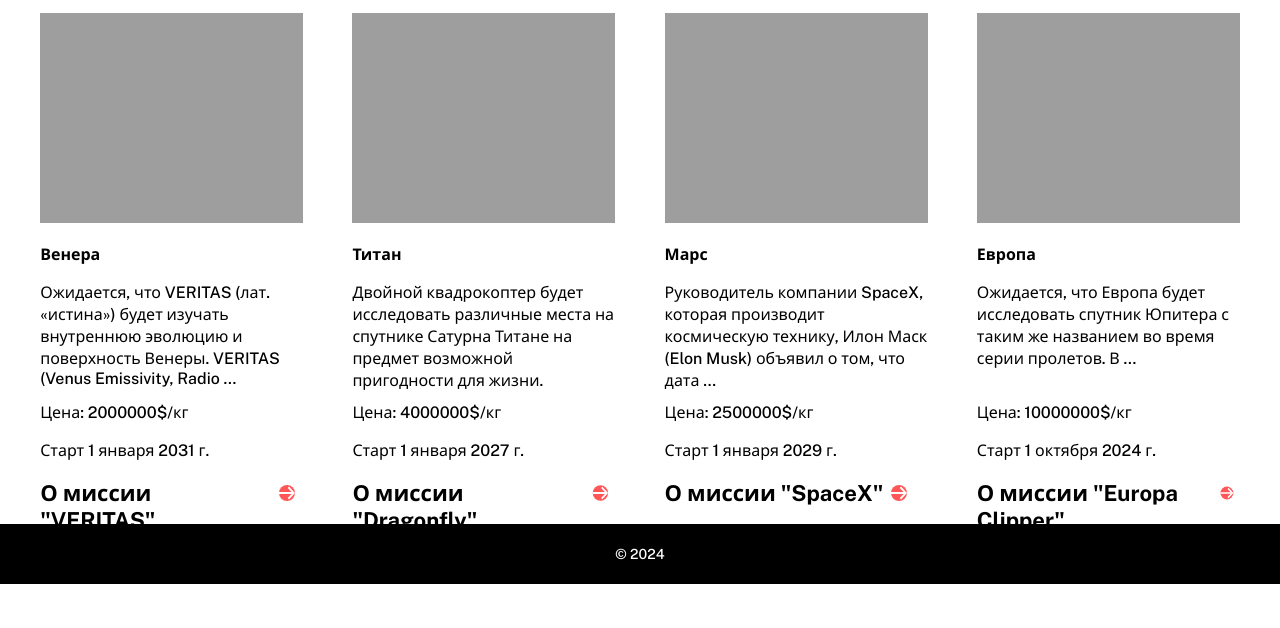
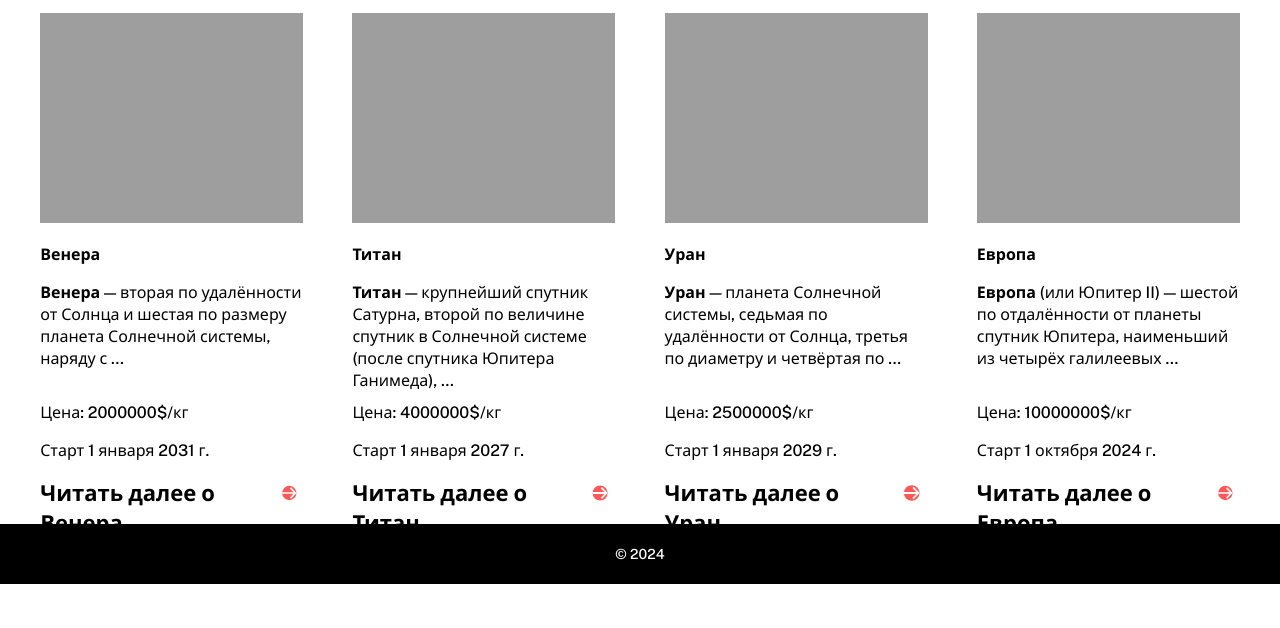
Before and after one commit to crrrscnt/AMS-Backend, a Django app: page / in a window 1280 px wide. Shown: the part 216-844 px from the top of the page. Before the commit the page ends 800 px from the top, so only its background shows below. Run offline with Django 5.2, Linux system fonts and the light colour scheme.

Commit message:
Correction 1

```diff
--- a/lab1/templates/detail.html
+++ b/lab1/templates/detail.html
@@ -11,7 +11,6 @@
         <p>{{ content|safe }}</p>
         <p>Стоимость установки научного оборудования: {{ cost }}$/кг</p>
         <!-- FOR TEST
-        <p class="down"><a href="{% url 'add_to_order' id %}" class="card-button">
             Добавить в заявку</a></p>
         -->
     </div>
--- a/lab1/templates/index.html
+++ b/lab1/templates/index.html
@@ -7,10 +7,11 @@
   <!--<h1>{{ title }}</h1>-->
   <div class="container-upper">
     <form method="get">
-        <label for="search_query"></label><input style="margin-right: 30px; color: grey" type="text" id="search_query" name="search_query" value="{{ search_query }}">
+        <label for="search_query"></label><input style="margin-right: 30px; color: grey" type="text" id="search_query"
+                                                 name="spaceobject" value="{{ search_query }}">
     </form>
     <div class="image-container">
-      <a href="{% url 'order' %}">
+      <a href="{% url 'order' 1 %}">
         <img src="http://localhost:9000/lab1/images/cart.png" alt="Cart Image">
         <div class="text-overlay">{{ count }}</div>
       </a>
@@ -32,7 +33,7 @@
         Цена: {{ p.price }}$/кг<p>Старт {{ p.start }}</p>
         {% endautoescape %}
         <p>
-          <a href="{% url 'detail' p.id %}" class="button-primary" style="font-size: 22px">О миссии "{{ p.mission }}"
+          <a href="{% url 'detail' p.id %}" class="button-primary" style="font-size: 22px">Читать далее о {{ p.title }}
             <svg width="32px" height="32px" viewBox="0 0 32 32" xmlns="http://www.w3.org/2000/svg">
               <circle class="button-primary-circle" style="fill: red" cx="16" cy="16" r="8"></circle>
               <path style="fill: white" d="M8 16.956h12.604l-3.844 4.106 1.252 1.338L24 16l-5.988-6.4-1.252 1.338 3.844 4.106H8v1.912z"></path>
--- a/lab1/templates/order.html
+++ b/lab1/templates/order.html
@@ -29,10 +29,10 @@
           <table class="order-list-item">
             <tr>
               <td class="order-list-item-img">
-                <img src="http://localhost:9000/lab1/images/{{ order.id }}.jpg" alt="{{ order.title }}" class="img">
+                <img src="http://localhost:9000/lab1/images/{{ order.ord_vis }}.jpg" alt="{{ order.title }}" class="img">
               </td>
               <td class="order-list-item-info">
-                <div>Объект — {{ order.title }}. Миссия "{{ order.mission }}"</div>
+                <div>Объект — {{ order.title }}. АМС — "{{ order.ais }}"</div>
                   <div style="font-size: 14px">{{ order.content|truncatewords:10 }}</div>
                 <div>Стоимость: {{ order.price }}$/кг
                 <p>Планируемый старт: {{ order.start }}</p></div>
--- a/lab1/urls.py
+++ b/lab1/urls.py
@@ -1,11 +1,9 @@
 from django.urls import path
 from . import views
+
 
 urlpatterns = [
     path('', views.index, name='home'),
     path('detail/<int:detail_id>/', views.detail, name='detail'),
-    # path('orders/', views.get_order, name='orders'),
-
-    path('order/', views.order_view, name='order'),
-    path('add_to_order/<int:service_id>/', views.add_to_order, name='add_to_order'),
+    path('order/<int:order_id>/', views.order, name='order'),
 ]
--- a/lab1/views.py
+++ b/lab1/views.py
@@ -7,30 +7,45 @@ from datetime import datetime, date
 menu = [{'title': "Главная", 'url_name': 'home'}]
 
 services_db = [
-    {'id': 1, 'title': 'Венера', 'mission': 'VERITAS', 'content': 'Ожидается, что VERITAS (лат. «истина») будет изучать внутреннюю эволюцию и поверхность Венеры. VERITAS (Venus Emissivity, Radio Science, InSAR, Topography, and Spectroscopy).',
+    {'id': 1, 'title': 'Венера', 'ais': 'VERITAS',
+     'content': '<b>Венера</b> — вторая по удалённости от Солнца и шестая по размеру планета Солнечной системы, наряду с Меркурием, Землёй и Марсом принадлежащая к семейству планет земной группы. Венерианский год составляет 224,7 земных суток. Венера имеет плотную атмосферу, состоящую более чем на 96 % из углекислого газа. Атмосферное давление на поверхности планеты в 92 раза больше, чем на поверхности Земли, и примерно равно давлению воды на глубине 900 метров. Средняя температура поверхности Венеры — 735 К (462 °C), что делает её самой горячей планетой в Солнечной системе, несмотря на то, что Меркурий находится ближе к Солнцу.',
      'start': date(2031, 1, 1),
      'price': 2000000},
-    {'id': 2, 'title': 'Титан', 'mission': 'Dragonfly', 'content': 'Двойной квадрокоптер будет исследовать различные места на спутнике Сатурна Титане на предмет возможной пригодности для жизни.',
-     'start': date(2027, 1, 1),
+    {'id': 2, 'title': 'Титан', 'ais': 'Dragonfly',
+     'content': '<b>Титан</b> — крупнейший спутник Сатурна, второй по величине спутник в Солнечной системе (после спутника Юпитера Ганимеда), является единственным, кроме Земли, телом в Солнечной системе, для которого доказано стабильное существование жидкости на поверхности, и единственным спутником планеты, обладающим плотной атмосферой. \
+    <p> Диаметр Титана — 5152 км (это в 1,48 раза больше, чем у Луны), при этом Титан на 80 % превосходит спутник Земли по массе. Титан также превосходит размерами планету Меркурий, хотя и уступает ей по массе. Сила тяжести на нём составляет приблизительно одну седьмую таковой на Земле. Масса Титана составляет 95 % массы всех лун Сатурна. \
+    <p> Поверхность Титана в основном состоит из водяного льда и осадочных органических веществ.', 'start': date(2027, 1, 1),
      'price': 4000000},
-    {'id': 3, 'title': 'Марс', 'mission': 'SpaceX', 'content': 'Руководитель компании SpaceX, которая производит космическую технику, Илон Маск (Elon Musk) объявил о том, что дата запуска первой миссии на Марс их компании запланирована на время открытия ближайшего стартового (трансферного) окна «Земля-Марс». Такой временной период начнётся в ноябре 2026 года и на его протяжении может быть осуществлено до восьми беспилотных миссий Starhip на Красную планету.',
-     'start': date(2029, 1, 1),
+    {'id': 3, 'title': 'Уран', 'ais': 'UOP',
+     'content': '<b>Уран</b> — планета Солнечной системы, седьмая по удалённости от Солнца, третья по диаметру и четвёртая по массе. \
+    <p> В отличие от газовых гигантов — Сатурна и Юпитера, состоящих в основном из водорода и гелия, в недрах Урана и схожего с ним Нептуна отсутствует металлический водород, но зато много льда в его высокотемпературных модификациях. Основу атмосферы Урана составляют водород и гелий. Кроме того, в ней обнаружены следы метана и других углеводородов, а также облака изо льда, твёрдого аммиака и водорода. Это самая холодная планетарная атмосфера Солнечной системы с минимальной температурой в 49 К (−224 °C). Полагают, что Уран имеет сложное слоистое строение облаков, где вода составляет нижний слой, а метан — верхний. Недра Урана состоят в основном изо льдов и горных пород',  'start': date(2029, 1, 1),
      'price': 2500000},
-    {'id': 4, 'title': 'Европа', 'mission': 'Europa Clipper', 'content': 'Ожидается, что Европа будет исследовать спутник Юпитера с таким же названием во время серии пролетов. В его задачи входит изучение ледяного панциря Луны и океана, а также его состава и геологии.',
-     'start': date(2024, 10, 1),
+    {'id': 4, 'title': 'Европа', 'ais': 'Europa Clipper',
+     'content': '<b>Европа</b> (или Юпитер II) — шестой по отдалённости от планеты спутник Юпитера, наименьший из четырёх галилеевых спутников. \
+    <p> По размерам немного уступает Луне, средний радиус Европы составляет 9/10 лунного. Европа состоит в основном из силикатных пород, а в центре содержит железное ядро. Поверхность состоит изо льда и является одной из самых гладких в Солнечной системе; на ней очень мало кратеров, но много трещин. Легко заметная молодость и гладкость поверхности привели к гипотезе, что под ней находится водяной океан, в котором не исключено наличие микроскопической жизни, а кто-то надеется там встретить более сложные формы жизни.',     'start': date(2024, 10, 1),
      'price': 10000000},
 ]
 
 
 orders = []
 orders_test = [
-    {'id': 1, 'title': 'Венера', 'mission': 'VERITAS',  'content': 'Ожидается, что VERITAS (также по-латыни «истина») будет изучать внутреннюю эволюцию и поверхность Венеры. VERITAS (Venus Emissivity, Radio Science, InSAR, Topography, and Spectroscopy).',
-     'start': date(2031, 1, 1), 'price': 2000000,
+    {'ord_vis': 1, 'title': 'Венера', 'ais': 'VERITAS',
+     'content': 'Венера — вторая по удалённости от Солнца и шестая по размеру планета Солнечной системы, наряду с Меркурием, Землёй и Марсом принадлежащая к семейству планет земной группы. Венерианский год составляет 224,7 земных суток. Венера имеет плотную атмосферу, состоящую более чем на 96 % из углекислого газа. Атмосферное давление на поверхности планеты в 92 раза больше, чем на поверхности Земли, и примерно равно давлению воды на глубине 900 метров. Средняя температура поверхности Венеры — 735 К (462 °C), что делает её самой горячей планетой в Солнечной системе, несмотря на то, что Меркурий находится ближе к Солнцу.',
+                'start': date(2031, 1, 1), 'price': 2000000,
      'created': date(2024, 9, 12), 'status': 'Черновик'},
-    {'id': 2, 'title': 'Титан', 'mission': 'Dragonfly', 'content': 'Двойной квадрокоптер будет исследовать различные места на спутнике Сатурна Титане на предмет возможной пригодности для жизни.',
+    {'ord_vis': 2, 'title': 'Титан', 'ais': 'Dragonfly',
+     'content': 'Титан — крупнейший спутник Сатурна, второй по величине спутник в Солнечной системе (после спутника Юпитера Ганимеда), является единственным, кроме Земли, телом в Солнечной системе, для которого доказано стабильное существование жидкости на поверхности, и единственным спутником планеты, обладающим плотной атмосферой. \
+     Диаметр Титана — 5152 км (это в 1,48 раза больше, чем у Луны), при этом Титан на 80 % превосходит спутник Земли по массе. Титан также превосходит размерами планету Меркурий, хотя и уступает ей по массе. Сила тяжести на нём составляет приблизительно одну седьмую таковой на Земле. Масса Титана составляет 95 % массы всех лун Сатурна. \
+     Поверхность Титана в основном состоит из водяного льда и осадочных органических веществ.',
      'start': date(2027, 1, 1), 'price': 4000000,
      'created': date(2024, 9, 12), 'status': 'Черновик'},
-    {'id': 3, 'title': 'Марс', 'mission': 'SpaceX', 'content': 'Руководитель компании SpaceX, которая производит космическую технику, Илон Маск (Elon Musk) объявил о том, что дата запуска первой миссии на Марс их компании запланирована на время открытия ближайшего стартового (трансферного) окна «Земля-Марс». Такой временной период начнётся в ноябре 2026 года и на его протяжении может быть осуществлено до восьми беспилотных миссий Starhip на Красную планету.',
+    {'ord_vis': 3, 'title': 'Марс', 'ais': 'UOP',
+     'content': 'Уран — планета Солнечной системы, седьмая по удалённости от Солнца, третья по диаметру и четвёртая по массе. \
+     <p> В отличие от газовых гигантов — Сатурна и Юпитера, состоящих в основном из водорода и гелия, в недрах Урана и схожего с \
+     ним Нептуна отсутствует металлический водород, но зато много льда в его высокотемпературных модификациях.'
+    'Основу атмосферы Урана составляют водород и гелий. Кроме того, в ней обнаружены следы метана и других углеводородов,'
+    'а также облака изо льда, твёрдого аммиака и водорода. Это самая холодная планетарная атмосфера Солнечной системы с'
+    'минимальной температурой в 49 К (−224 °C). Полагают, что Уран имеет сложное слоистое строение облаков, где вода составляет нижний слой, а метан — верхний. Недра Урана состоят в основном изо льдов и горных пород',
      'start': date(2029, 1, 1), 'price': 2500000,
      'created': date(2024, 9, 12), 'status': 'Черновик'},
 ]
@@ -55,20 +70,11 @@ def index(request):
     }
     return render(request, 'index.html', context=data)
 
-def add_to_order(request, service_id):
-    temp_dict = []
-    for d in services_db:
-        if d['id'] == service_id:
-            temp_dict = d
-            temp_dict['created'] = date.today()
-            temp_dict['status'] = 'Черновик'
-            orders.append(temp_dict)
-    return redirect('order')
 
-
-def order_view(request):
+def order(request, order_id):
     number_of_services = len(orders_test)   # orders_test -> orders
     data = {
+        'order_id': order_id,
         'title': 'АМС',
         'menu': menu,
         'orders': orders_test,              # orders_test -> orders
@@ -78,8 +84,6 @@ def order_view(request):
 
 
 def detail(request, detail_id):
-    # if detail_id > order_length:
-    #     return redirect('/')
     for d in services_db:
         if d['id'] == detail_id:
             return render(request, 'detail.html',
```
